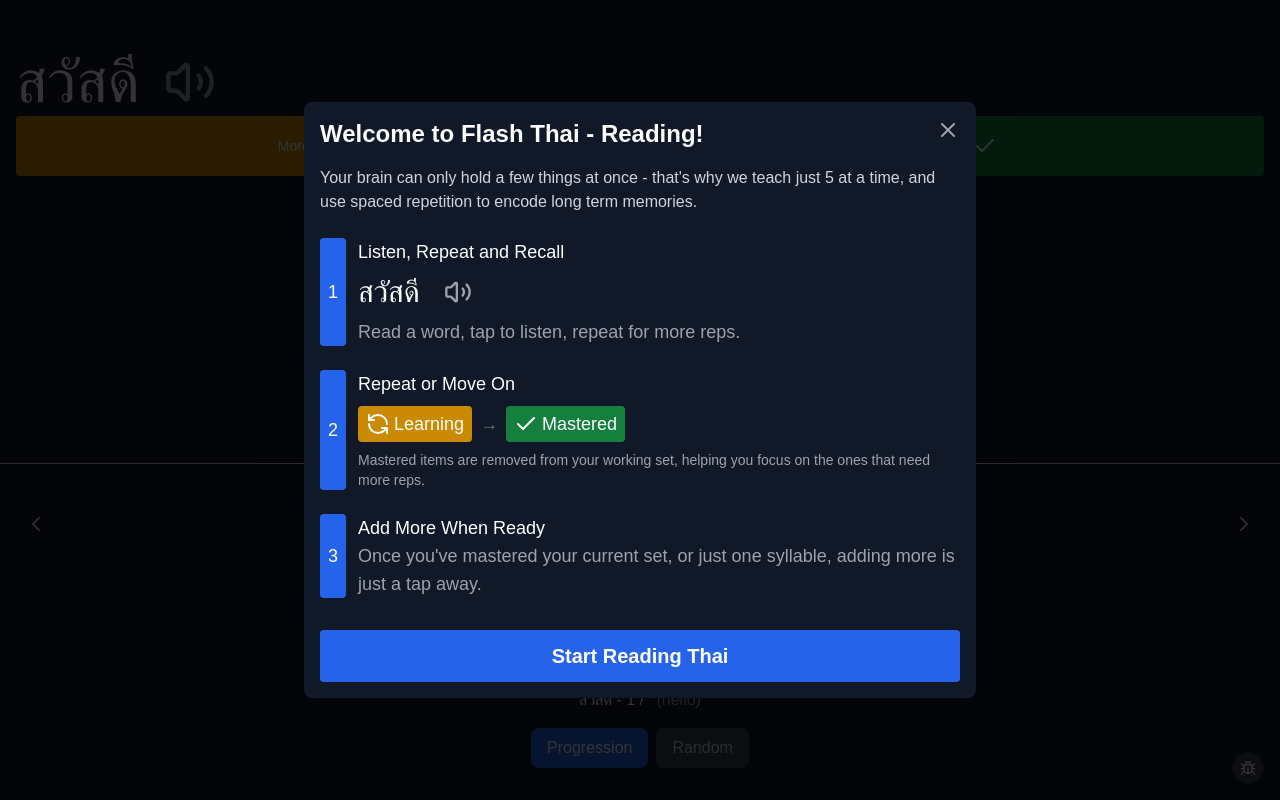
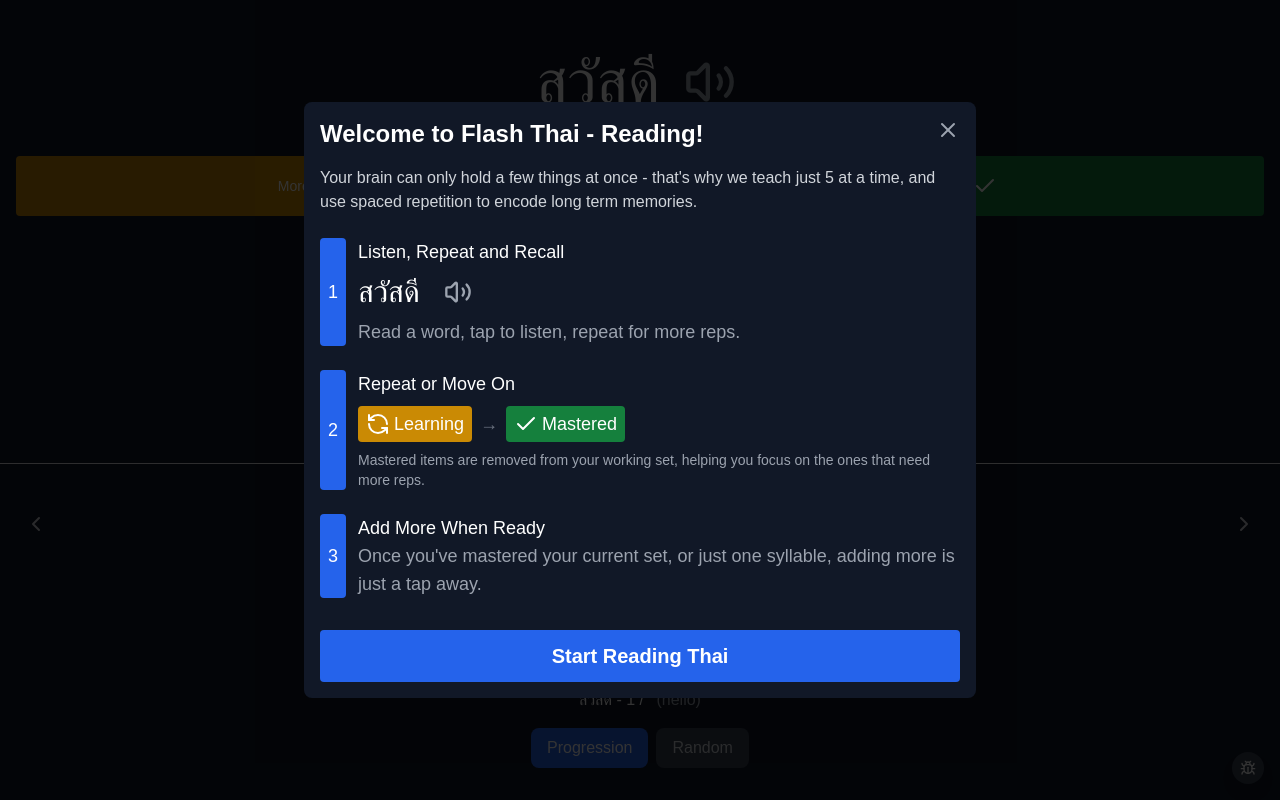
Before and after one commit to fotoflo/thai-games, a Next.js app: page / in a window 1280 px wide. Built offline with nearby package versions, Linux system fonts and the light colour scheme.

Commit message:
center the ItemDisplay

```diff
--- a/src/pages/index.jsx
+++ b/src/pages/index.jsx
@@ -92,6 +92,7 @@
           iconSize={52}
           textSize="text-6xl"
           speakOnMount={true}
+          className="flex items-center justify-center mb-10"
         />
 
         <MasteryControls onRatingSelect={handleRateMastery} />
```
